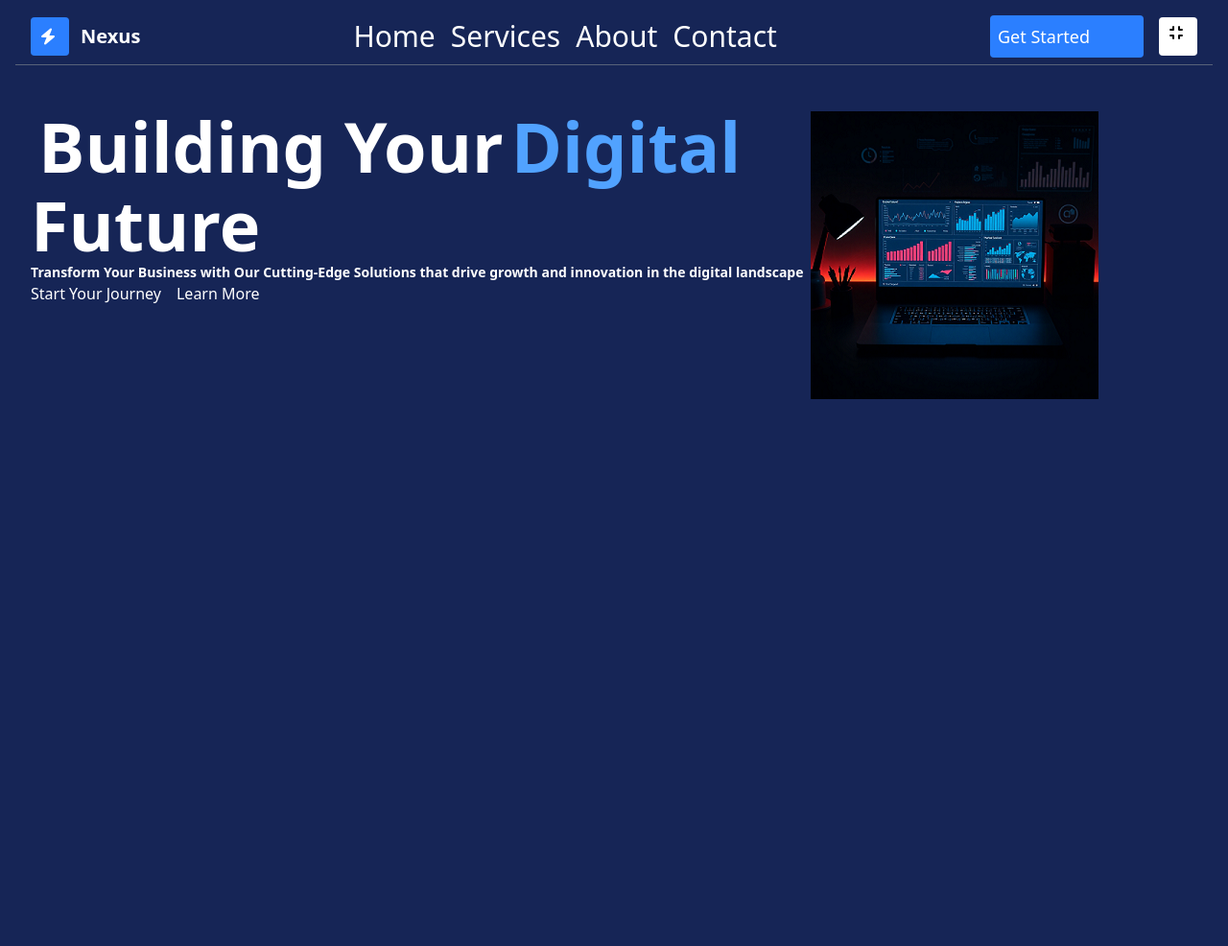
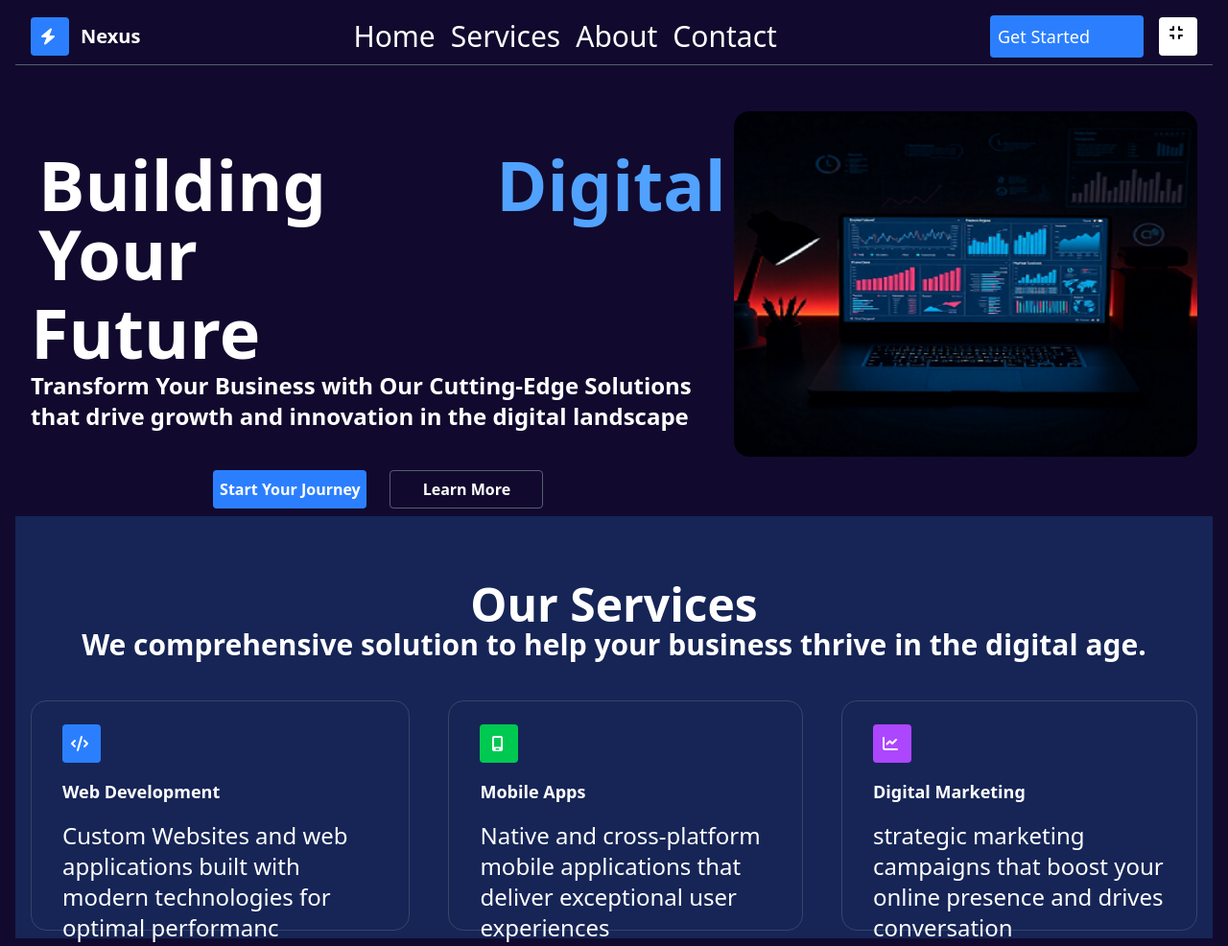
Before and after one commit to AUSTINE-EZENWA/Tailwind-project, a website: page index.html in a window 1280 px wide. Shown: the whole page at 96% size. Before the commit the page ends 800 px from the top, so only its background shows below. Drawn offline with Linux system fonts and the light colour scheme.

Commit message:
Hero Section and Service Section

```diff
--- a/css/input.css
+++ b/css/input.css
@@ -2,3 +2,7 @@
 @theme{
     --color-deep-blue: #110a2e
 }
+
+.card{
+
+}
--- a/index.html
+++ b/index.html
@@ -9,13 +9,14 @@
 
     <link rel="stylesheet" href="https://cdnjs.cloudflare.com/ajax/libs/font-awesome/7.0.1/css/all.min.css" integrity="sha512-2SwdPD6INVrV/lHTZbO2nodKhrnDdJK9/kg2XD1r9uGqPo1cUbujc+IYdlYdEErWNu69gVcYgdxlmVmzTWnetw==" crossorigin="anonymous" referrerpolicy="no-referrer" />
 </head>
-<body class="bg-blue-950 text-white py-2 px-4">
-    <header class="h-15 border-b border-gray-500/80 bg-blue-950">
+<body class="bg-deep-blue text-white py-2 px-4">
+    <header class="h-15 border-b border-gray-500/80 bg-deep-blue">
 
         <nav>
             <div class="py-2 px-4 flex flex-row justify-between items-center gap-2">
 
             <div div class="flex flex-row items-center gap-2">
+
                 <span class="bg-blue-500 rounded w-10 h-10 py-2 px-2"><i class="fa-solid fa-bolt"></i></span>
             <span class="font-bold text-xl ml-1">Nexus</span>
             </div>
@@ -42,7 +43,7 @@
     <!-- Hero Section -->
      </section>
             <div class="flex flex-col lg:flex-row gap-2 py-2 px-4 w-full mt-10">
-                <div>
+                <div class="w-6/10 h-full mt-10">
                     <div class="lg:flex flex-row gap-2">
                         <p>
                         <span>
@@ -56,22 +57,71 @@
                             <span>
                             <h1 class="font-bold text-4xl lg:text-7xl">Future</h1>
                         </span>
+
                         </div>
                     </p>
                     <p>
-                        <h3 class="font-bold text-sm hover:text-orange-400">Transform Your Business with Our Cutting-Edge Solutions that drive growth and innovation in the digital landscape</h3>
+                        <h3 class="font-bold text-sm hover:text-orange-400 lg:text-2xl">Transform Your Business with Our Cutting-Edge Solutions that drive growth and innovation in the digital landscape</h3>
                     </p>
 
-                    <div class="flex flex-col lg:flex-row md:flex-row gap-4">
-                        <button>
+                    <div class="flex flex-col justify-center items-center lg:flex-row md:flex-row gap-6 mt-10">
+                        <button class="bg-blue-500 rounded h-10 w-40 hover:bg-blue-950 font-bold hover:border border-gray-500/80 hover:text-white ">
                         Start Your Journey
-                    </button>
-                    <button>
+
+                    </button >
+                    <button class="text-white-500 font-bold hover:bg-blue-500 hover:text-white rounded h-10 w-40 border border-gray-500/80">
                        Learn More
                     </button>
                     </div>
                 </div>
-                <div><img src="./images/hero-image.png" alt="Hero Image"></div>
+                <div class="w-4/10 h-auto"><img src="./images/hero-image.png" alt="Hero Image" class="w-full h-90 rounded-2xl"></div>
+                </div>
+            </div>
+    </section>
+
+    <!-- Service Section -->
+    <section class="bg-blue-950 py-2 px-4">
+            <div class="flex flex-col justify-center items-center mt-15">
+                <h2 class="font-bold text-5xl">Our Services</h2>
+                <p class="font-bold text-3xl">We comprehensive solution to help your business thrive in the digital age.</p>
+            </div>
+
+            <div class="flex flex-col lg:flex-row gap-10 mt-10">
+
+                <div class=" flex flex-col border border-gray-500/40 py-6 px-8 h-60 rounded-2xl gap-4">
+
+                    <span class="bg-blue-500 rounded w-10 h-10 py-2 px-2 b-6">
+                        <i class="fa-solid fa-code" class="b"></i>
+                    </span>
+
+                    <h2 class="font-bold text-lg">Web Development</h2>
+
+                    <p class="lg:text-2xl">Custom Websites and web applications built with modern technologies for optimal performanc
+                    </p>
+                </div>
+
+                <div class="flex flex-col border border-gray-500/40 py-6 px-8 h-60 rounded-2xl gap-4">
+
+                <span class="bg-green-500 rounded w-10 h-10 py-2 px-2 b-6">
+                    <i class="fa-solid fa-mobile-screen"></i>
+                </span>
+                    <h2 class="font-bold text-lg">Mobile Apps</h2>
+
+                    <p class="lg:text-2xl">
+                        Native and cross-platform mobile applications that deliver exceptional user experiences
+                    </p>
+                </div>
+
+                <div class=" flex flex-col border border-gray-500/40 py-6 px-8 h-60 rounded-2xl gap-4">
+                    <span class="bg-purple-500 rounded w-10 h-10 py-2 px-2 b-6">
+                    <i class="fa-solid fa-chart-line"></i>
+                </span>
+                    <h2 class="font-bold text-lg">Digital Marketing</h2>
+
+                    <p class="lg:text-2xl">
+                        strategic marketing campaigns that boost your online presence and drives conversation
+                    </p>
+                </div>
             </div>
     </section>
 </body>
```
Also changed, not shown: css/output.css.
